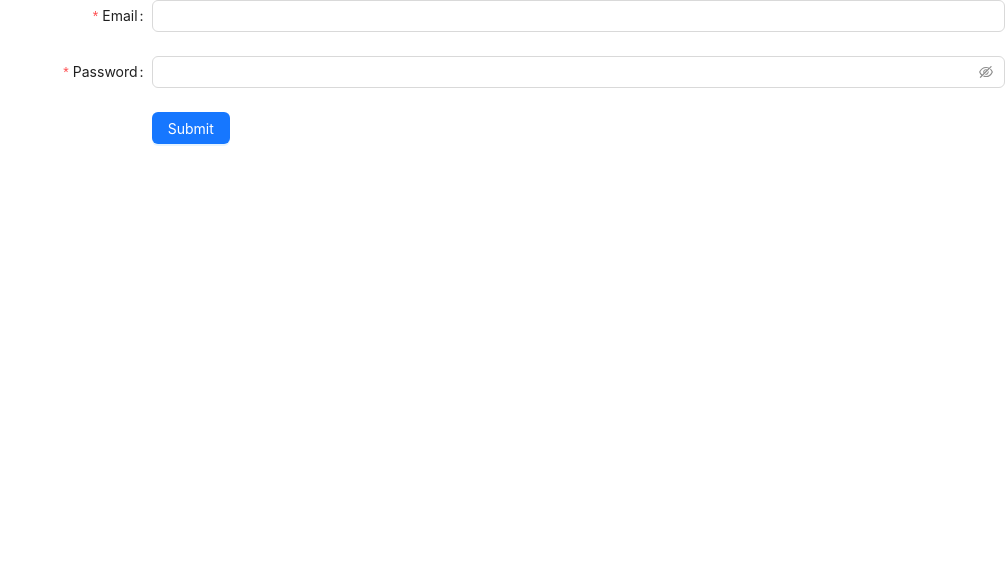
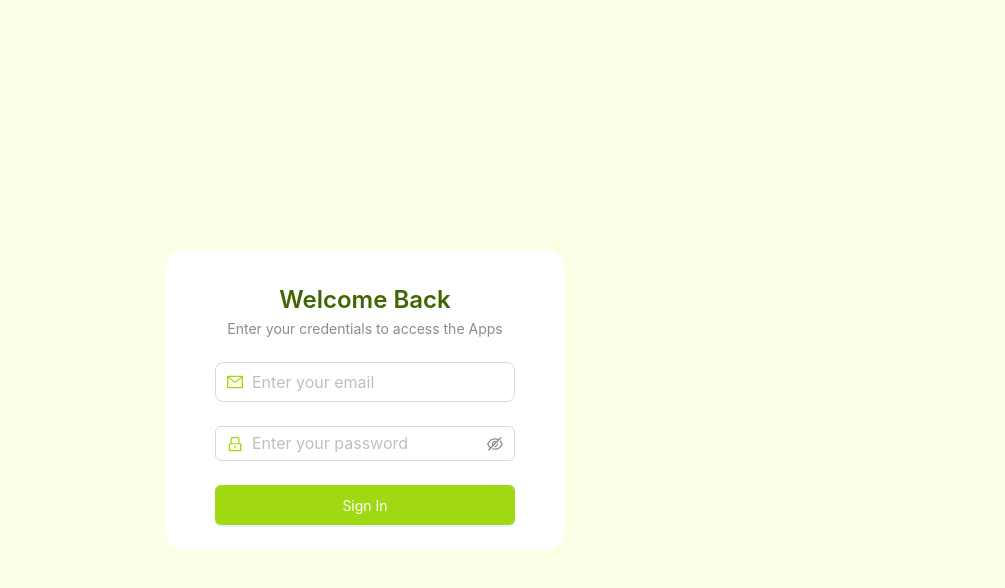
Before and after one commit to gempurbayu/REKAP-DATA-APP, a React (Create React App) app: page /login in a window 1280 px wide. Shown: the top 588 px of the page, without its empty margins (275-1280 px from the left). Built offline with nearby package versions, Linux system fonts and the light colour scheme.

Commit message:
login page design

```diff
--- a/src/features/account/LoginAccount.tsx
+++ b/src/features/account/LoginAccount.tsx
@@ -1,14 +1,20 @@
 import React from 'react';
-import { Button, Form, Input } from 'antd';
+import { Button, Form, Input, Layout, Typography } from 'antd';
 import { observer } from 'mobx-react-lite';
 import { IAccountLoginValues } from '../../app/models/account';
 import { useStore } from '../../app/stores/store';
 import { Navigate } from 'react-router-dom';
+import { LockTwoTone, MailTwoTone } from '@ant-design/icons';
+import '../../index.css';
 
 const initialValuesLogin: IAccountLoginValues = {
     email: '',
     password: '',
 }
+
+const { Title } = Typography;
+
+const { Content } = Layout;
 
 function LoginAccount() {
 
@@ -28,37 +34,42 @@ const { accountStore } = useStore();
 
 
   return (
+    <Layout style={{width: '100wh', height: '100vh'}}>
+      <Content style={{width: '100wh', height: '100vh', display: 'flex', alignItems: 'center', justifyContent: 'center', backgroundColor: '#fcffe6'}}>
+      <div style={{ width: 400,height: 300 ,padding: 10, backgroundColor: 'white', display: 'flex', alignItems: 'center', flexDirection: 'column', borderRadius: 20}}>
+        <Title level={3} style={{ color: '#3f6600', marginBottom: -10}}>Welcome Back</Title>
+        <p style={{ color: '#8c8c8c', marginBottom: 25}}>Enter your credentials to access the Apps</p>
         <Form
           name="basic"
-      labelCol={{ span: 8 }}
-      wrapperCol={{ span: 16 }}
           initialValues={initialValuesLogin}
           onFinish={onFinish}
+          layout="vertical"
           onFinishFailed={onFinishFailed}
           autoComplete="off"
         >
           <Form.Item
-        label="Email"
             name="email"
             rules={[{ required: true, message: 'Please input your email!' }]}
           >
-        <Input />
+            <Input size="large" placeholder="Enter your email" prefix={<MailTwoTone style={{ marginRight: 5 }} twoToneColor='#a0d911'/>} style={{ fontSize: 16, width: 300 }}/>
             </Form.Item>
 
             <Form.Item
-        label="Password"
               name="password"
               rules={[{ required: true, message: 'Please input your password!' }]}
             >
-        <Input.Password />
+              <Input.Password placeholder="Enter your password" prefix={<LockTwoTone style={{ marginRight: 5 }} twoToneColor='#a0d911'/>} style={{ fontSize: 16, width: 300 }}/>
             </Form.Item>
 
-      <Form.Item wrapperCol={{ offset: 8, span: 16 }}>
-        <Button type="primary" htmlType="submit">
-          Submit
+            <Form.Item>
+              <Button type="primary" htmlType="submit" style={{ width: 300,height: 40,backgroundColor: '#a0d911' }}>
+                Sign In
               </Button>
             </Form.Item>
           </Form>
+      </div>
+      </Content>
+    </Layout>
   );
 };
 
--- a/src/index.css
+++ b/src/index.css
@@ -22,7 +22,3 @@ code {
   -ms-overflow-style: none;  /* IE and Edge */
   scrollbar-width: none;  /* Firefox */
 }
-
-.ant-select-selection__placeholder{
-  color : white;
-}
```
Lines whose indentation alone changed are shown as unchanged.
